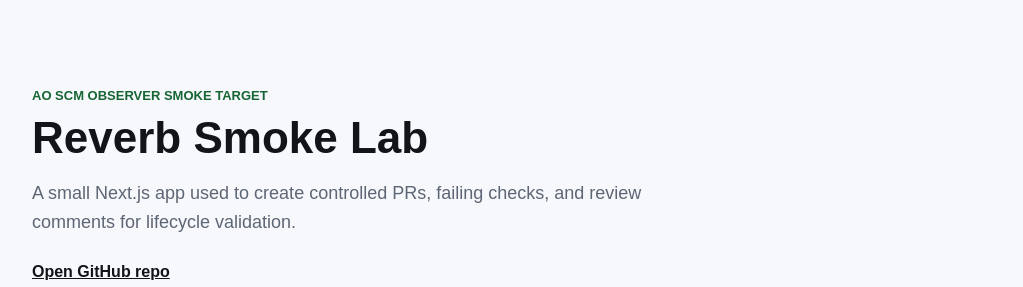
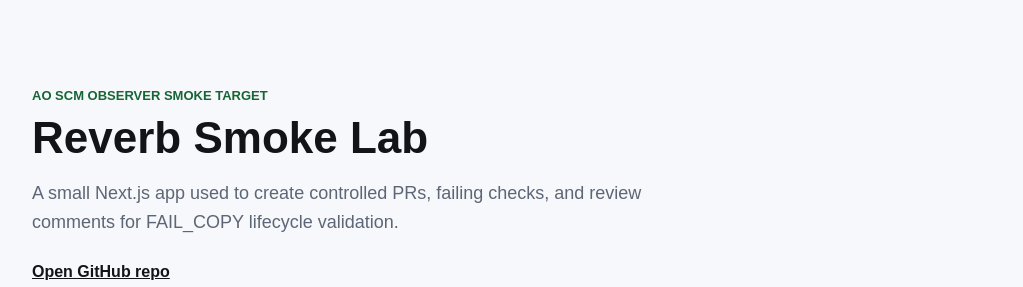
Before and after one commit to whoisasx/test-reverb, a Next.js app: page / in a window 1280 px wide. Shown: the top 287 px of the page, without its empty margins (128-1151 px from the left). Built offline with nearby package versions, Linux system fonts and the light colour scheme.

Commit message:
Intentionally fail copy workflow

```diff
--- a/app/page.tsx
+++ b/app/page.tsx
@@ -9,7 +9,7 @@
         <h1 id="page-title">Reverb Smoke Lab</h1>
         <p className="summary">
           A small Next.js app used to create controlled PRs, failing checks, and
-          review comments for lifecycle validation.
+          review comments for FAIL_COPY lifecycle validation.
         </p>
         <a className="repo-link" href="https://github.com/whoisasx/test-reverb">
           Open GitHub repo
```
